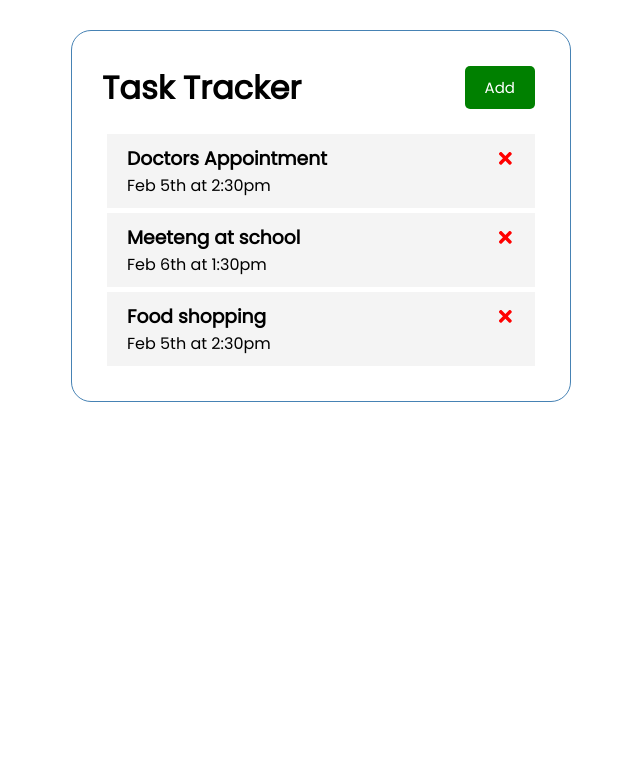
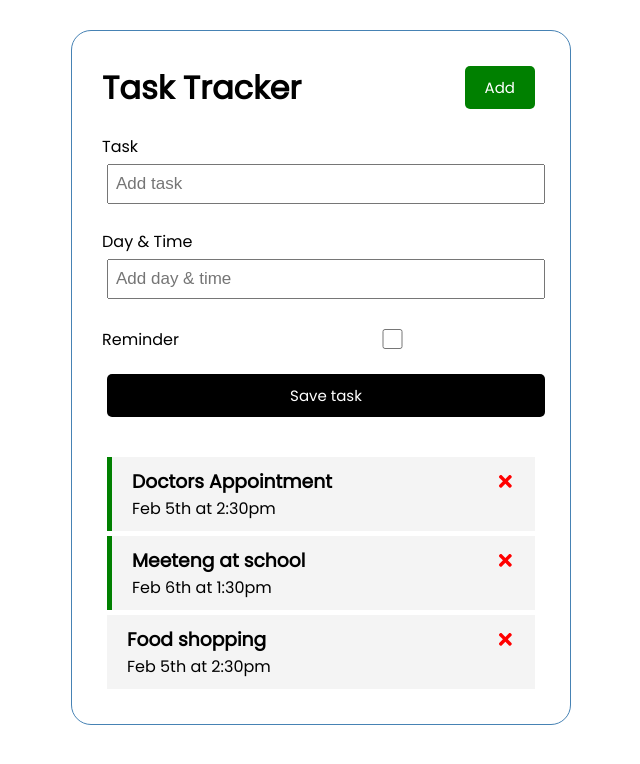
Before and after one commit to karchal/task-manager, a React (Create React App) app: page / in a window 1280 px wide. Shown: the top 764 px of the page, without its empty margins (319-959 px from the left). Built offline with nearby package versions, Linux system fonts and the light colour scheme.

Commit message:
add feature add task

```diff
--- a/src/App.js
+++ b/src/App.js
@@ -1,6 +1,7 @@
 import Header from './components/Header'
 import Tasks from "./components/Tasks";
 import {useState} from "react";
+import AddTask from "./components/AddTask";
 
 function App() {
     const [tasks, setTasks] = useState([
@@ -8,19 +9,19 @@
             id: 1,
             text: 'Doctors Appointment',
             day: 'Feb 5th at 2:30pm',
-            remainder: true,
+            reminder: true,
         },
         {
             id: 2,
             text: 'Meeteng at school',
             day: 'Feb 6th at 1:30pm',
-            remainder: true,
+            reminder: true,
         },
         {
             id: 3,
             text: 'Food shopping',
             day: 'Feb 5th at 2:30pm',
-            remainder: false,
+            reminder: false,
         },
     ])
 
@@ -29,11 +30,11 @@
         setTasks(tasks.filter((task) => task.id !== id));
     }
 
-    // Toggle Remainder
-    const toggleRemainder = (id) => {
+    // Toggle Reminder
+    const toggleReminder = (id) => {
         setTasks(
             tasks.map((task) =>
-                task.id === id ? {...task, remainder: !task.remainder } : task
+                task.id === id ? {...task, reminder: !task.reminder } : task
             )
         )
     }
@@ -41,10 +42,11 @@
     return (
         <div className="container">
             <Header/>
+            <AddTask/>
             {tasks.length > 0 ? (<Tasks
                 tasks={tasks}
                 onDelete={deleteTask}
-                onToggle={toggleRemainder}
+                onToggle={toggleReminder}
             />
             ) : (
                 'No tasks to show'
--- /dev/null
+++ b/src/components/AddTask.js
@@ -0,0 +1,39 @@
+import React from 'react';
+import {useState} from "react";
+
+
+const AddTask = () => {
+    const [text, setText] = useState('');
+    const [day, setDay] = useState('');
+    const [reminder, setReminder] = useState(false);
+    return (
+        <form className='add-form'>
+            <div className='form-control'>
+                <label>Task</label>
+                <input type='text'
+                       placeholder='Add task'
+                       value={text}
+                       onChange={(e) => setText(e.target.value)}
+                />
+            </div>
+            <div className='form-control'>
+                <label>Day & Time</label>
+                <input type='text'
+                       placeholder='Add day & time'
+                       value={day}
+                       onChange={(e) => setDay(e.target.value)}
+                />
+            </div>
+            <div className='form-control form-control-check'>
+                <label>Reminder</label>
+                <input type='checkbox'
+                       value={reminder}
+                       onChange={(e) => setReminder(e.currentTarget.checked)}
+                />
+            </div>
+            <input type='submit' value='Save task' className='btn btn-block'/>
+        </form>
+    );
+};
+
+export default AddTask;
--- a/src/components/Task.js
+++ b/src/components/Task.js
@@ -2,7 +2,8 @@
 
 const Task = ({ task, onDelete, onToggle }) => {
     return (
-        <div className='task' onDoubleClick={() => onToggle(task.id)}>
+        <div className={`task ${task.reminder ? 'reminder' : '' }`}
+             onDoubleClick={() => onToggle(task.id)}>
             <h3>
                 {task.text}
                 <FaTimes
```
